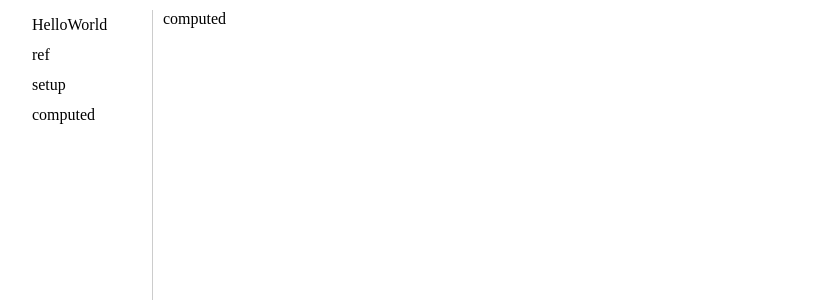
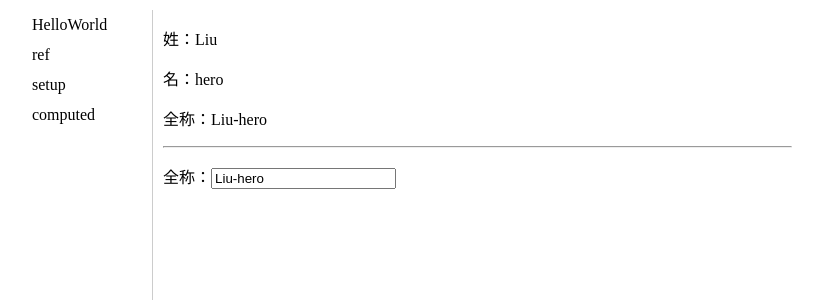
Before and after one commit to tianqing617/vue3Study, a Vue app: page / in a window 1280 px wide. Both pictures are taken after a click on the item "computed". Shown: the top 300 px of the page, without its empty margins (228-1051 px from the left). Built offline with nearby package versions, Linux system fonts and the light colour scheme.

Commit message:
feat: computed

```diff
--- a/src/components/ComputedDemo.vue
+++ b/src/components/ComputedDemo.vue
@@ -1,3 +1,64 @@
 <template>
-  <span>computed</span>
+  <div class="name">
+    <p>
+      <span>姓：</span>
+      <span>{{person.first}}</span>
+    </p>
+
+    <p>
+      <span>名：</span>
+      <span>{{person.second}}</span>
+    </p>
+    <p>
+      <span>全称：</span>
+      <span>{{person.fullname}}</span>
+    </p>
+  </div>
+  <hr>
+
+  <div class="input">
+    <p>
+      <span>全称：</span>
+      <input type="text" v-model="person.fullname">
+    </p>
+  </div>
 </template>
+
+<script>
+  import { reactive, computed } from 'vue';
+  export default {
+    name: 'ComputedDemo',
+    setup() {
+      const person = reactive({
+        first: 'Liu',
+        second: 'hero',
+      });
+
+      person.fullname = computed({
+        get() {
+          if (person.first) {
+            return person.first + '-' + person.second;
+          } else {
+            return '';
+          }
+        },
+        set(value) {
+          const nameArr = value.split('-');
+          console.log('value:', value, nameArr);
+
+          if (nameArr && nameArr.length === 2) {
+            person.first = nameArr[0];
+            person.second = nameArr[1];
+          } else {
+            person.first = '';
+            person.second = '';
+          }
+        }
+      })
+
+      return {
+        person,
+      }
+    },
+  }
+</script>
```
